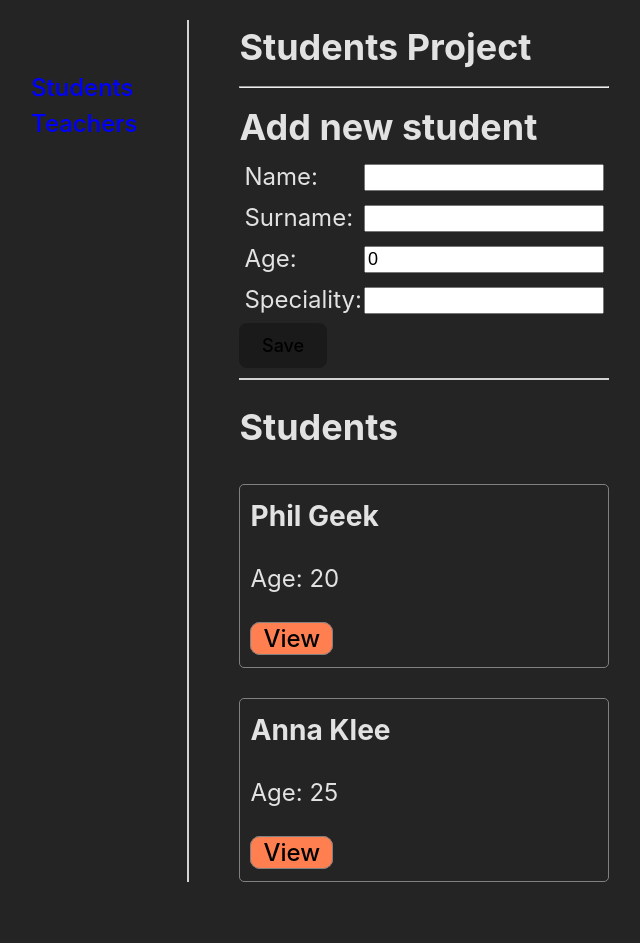
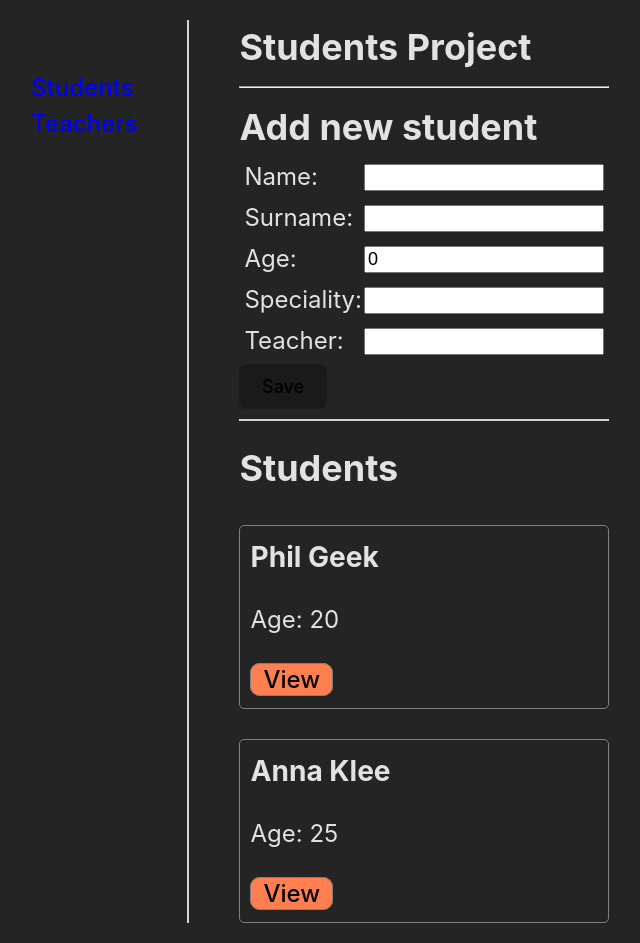
Before and after one commit to KethyI/lesson-1, a React (Vite) app in the folder my-app/: page /students in a window 1280 px wide. Shown: the whole page, without its empty margins (320-960 px from the left). Before the commit the page ends 902 px from the top, so only its background shows below. Built offline with nearby package versions, Linux system fonts and the light colour scheme.

Commit message:
added teachers to form

```diff
--- a/my-app/src/app/parts/students/NewStudentForm.jsx
+++ b/my-app/src/app/parts/students/NewStudentForm.jsx
@@ -1,5 +1,5 @@
 import { useState } from "react";
-import { useDispatch } from "react-redux";
+import { useDispatch, useSelector } from "react-redux";
 import { studentAdded } from "./studentsSlice";
 
 export const NewStudentForm = () => {
@@ -7,22 +7,26 @@ export const NewStudentForm = () => {
   const [surname, setSurname] = useState("");
   const [age, setAge] = useState(0);
   const [speciality, setSpeciality] = useState("");
+  const [teacher, setTeacher] = useState("");
 
   const onNameChange = (form) => setName(form.target.value);
   const onSurnameChange = (form) => setSurname(form.target.value);
   const onAgeChange = (form) => setAge(form.target.value);
   const onSpecialityChange = (form) => setSpeciality(form.target.value);
+  const onTeacherChange = (form) => setTeacher(form.target.value);
 
   const dispatch = useDispatch();
+  const teachers = useSelector((state) => state.teachers);
 
   const onSaveClick = () => {
     if (name && surname && age && speciality) {
-      dispatch(studentAdded(name, surname, age, speciality));
+      dispatch(studentAdded(name, surname, age, speciality, teacherId));
 
       setName("");
       setSurname("");
       setAge(0);
       setSpeciality("");
+      setTeacher("");
     }
   };
 
@@ -69,6 +73,17 @@ export const NewStudentForm = () => {
             onChange={onSpecialityChange}
           ></input>
         </p>
+
+        <p>
+          <label htmlFor='teacher'>Teacher: </label>
+          <input
+            id='teacher'
+            name='teacher'
+            value={teacher}
+            onChange={onTeacherChange}
+          ></input>
+        </p>
+
         <button
           type='button'
           onClick={onSaveClick}
--- a/my-app/src/app/parts/students/studentsSlice.js
+++ b/my-app/src/app/parts/students/studentsSlice.js
@@ -25,7 +25,7 @@ const studentsSlice = createSlice({
       reducer(state, action) {
         state.push(action.payload);
       },
-      prepare(name, surname, age, speciality) {
+      prepare(name, surname, age, speciality, teacherId) {
         return {
           payload: {
             id: nanoid(),
@@ -33,6 +33,7 @@ const studentsSlice = createSlice({
             surname,
             age,
             speciality,
+            teacher: teacherId,
           },
         };
       },
```
